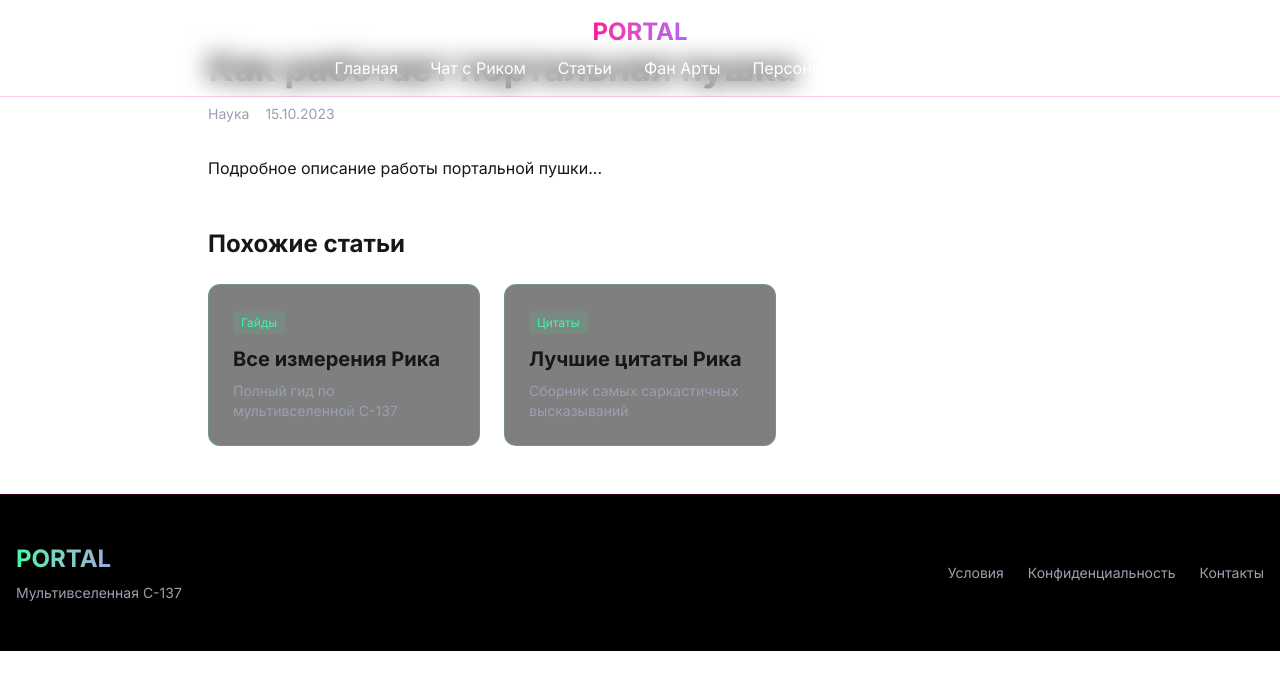
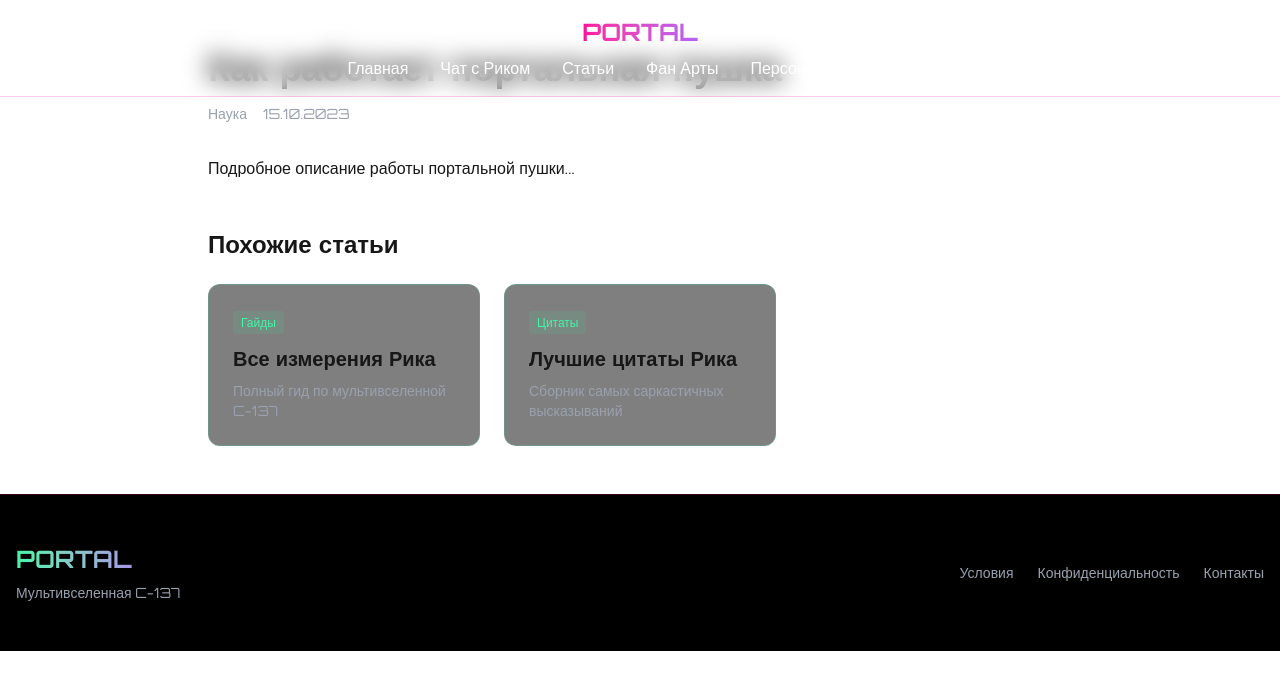
Before and after one commit to GanievRystam/rickandmorty, a Next.js app: page /articles/kak-rabotaet-portalnaya-pushka in a window 1280 px wide. Shown: the top 690 px of the page. Built offline with nearby package versions, Linux system fonts and the light colour scheme.

Commit message:
a little edits

```diff
--- a/src/app/globals.css
+++ b/src/app/globals.css
@@ -22,7 +22,7 @@
 body {
   background: var(--background);
   color: var(--foreground);
-  font-family: Arial, Helvetica, sans-serif;
+  font-family: 'Get Schwifty', 'Orbitron', sans-serif;
 }
 @keyframes portal {
   0% { box-shadow: 0 0 10px #00ff00; }
--- a/src/app/layout.tsx
+++ b/src/app/layout.tsx
@@ -1,16 +1,23 @@
-import type { Metadata } from 'next'
-import { Inter } from 'next/font/google'
-import './globals.css'
-import Navbar from './components/Navbar'
-import Footer from './components/Footer'
+import type { Metadata } from 'next';
+import { Orbitron } from 'next/font/google'; // Импортируем нужный шрифт
+import './globals.css';
+import Navbar from './components/Navbar';
+import Footer from './components/Footer';
 import ReduxProvider from "@/store/Provider";
 
-const inter = Inter({ subsets: ['latin'] })
+// Настройка Inter
+
+// Настройка Orbitron
+const orbitron = Orbitron({
+  subsets: ['latin'],
+  weight: ['400', '700'], // Укажи нужные начертания
+  variable: '--font-orbitron', // Опционально: для использования в CSS-переменных
+});
 
 export const metadata: Metadata = {
   title: 'Rick and Morty AI Chat',
   description: 'Talk with Rick Sanchez from Rick and Morty',
-}
+};
 
 export default function RootLayout({
   children,
@@ -19,7 +26,8 @@ export default function RootLayout({
 }) {
   return (
     <html lang="en">
-      <body className={`${inter.className} bg-gray-900`}>
+      {/* Добавляем класс шрифта в body или html */}
+      <body className={`${orbitron.variable} bg-gray-900`}>
         <ReduxProvider>
           <Navbar />
           {children}
@@ -27,5 +35,5 @@ export default function RootLayout({
         </ReduxProvider>
       </body>
     </html>
-  )
+  );
 }
```
